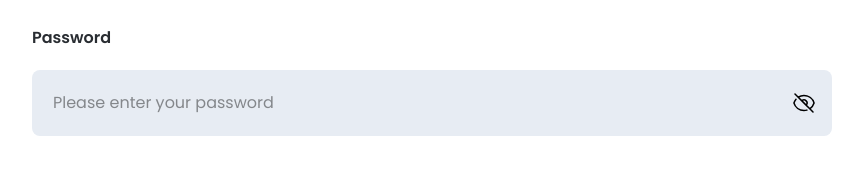
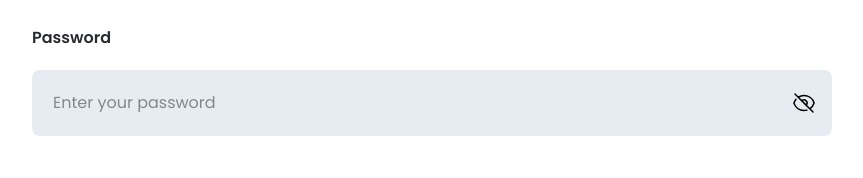
Before and after one commit to dangtienhung/reactjs_monkey-blogging, a React (Create React App) app: page /sign-in in a window 1280 px wide. Shown: the part 400-578 px from the top of the page, without its empty margins (208-1071 px from the left). Built offline with nearby package versions, Linux system fonts and the light colour scheme; no server answers.

Commit message:
tối ưu chức năng toggle password

```diff
--- /dev/null
+++ b/src/components/layouts/input/InputPasswordToggle.jsx
@@ -0,0 +1,28 @@
+import React, { useState } from 'react';
+import { IconEyeClose, IconEyeOpen } from '../../icons';
+import Input from './Input';
+
+const InputPasswordToggle = ({ control }) => {
+  const [togglePassword, setTogglePassword] = useState(false);
+  if (!control) return null;
+  return (
+    <>
+      <Input
+        type={togglePassword ? 'text' : 'password'}
+        id="password"
+        className="input"
+        name="password"
+        control={control}
+        placeholder="Enter your password"
+      >
+        {!togglePassword ? (
+          <IconEyeClose onClick={() => setTogglePassword(!togglePassword)} />
+        ) : (
+          <IconEyeOpen onClick={() => setTogglePassword(!togglePassword)} />
+        )}
+      </Input>
+    </>
+  );
+};
+
+export default InputPasswordToggle;
--- a/src/components/layouts/input/index.js
+++ b/src/components/layouts/input/index.js
@@ -1,3 +1,4 @@
 import Input from './Input';
+import InputPasswordToggle from './InputPasswordToggle';
 
-export default Input;
+export { Input, InputPasswordToggle };
--- a/src/components/pages/SignInPage.js
+++ b/src/components/pages/SignInPage.js
@@ -1,6 +1,6 @@
-import React, { useEffect, useState } from 'react';
+import React, { useEffect } from 'react';
 import { useAuth } from '../../contexts/auth-context';
-import { Link, NavLink, useNavigate } from 'react-router-dom';
+import { NavLink, useNavigate } from 'react-router-dom';
 import AuthenPage from './AuthenPage';
 import { useForm } from 'react-hook-form';
 import Field from '../field/Field';
@@ -10,11 +10,9 @@ import Button from '../button/Button';
 import { yupResolver } from '@hookform/resolvers/yup';
 import * as yup from 'yup';
 import { toast } from 'react-toastify';
-import { IconEyeClose, IconEyeOpen } from '../icons';
 import { signInWithEmailAndPassword } from 'firebase/auth';
 import { auth } from '../../firebase/firebase-config';
-import { values } from 'lodash';
-import { async } from '@firebase/util';
+import { InputPasswordToggle } from '../layouts/input';
 
 const schema = yup.object({
   email: yup
@@ -28,7 +26,6 @@ const schema = yup.object({
 });
 
 const SignInPage = () => {
-   const [togglePassword, setTogglePassword] = useState(false);
   const {
     handleSubmit,
     control,
@@ -77,23 +74,7 @@ const SignInPage = () => {
         </Field>
         <Field>
           <Label htmlFor="password">Password</Label>
-               <Input
-                  placeholder="Please enter your password"
-                  name="password"
-                  type={togglePassword ? 'text' : 'password'}
-                  id="password"
-                  control={control}
-               >
-                  {!togglePassword ? (
-                     <IconEyeClose
-                        onClick={() => setTogglePassword(!togglePassword)}
-                     />
-                  ) : (
-                     <IconEyeOpen
-                        onClick={() => setTogglePassword(!togglePassword)}
-                     />
-                  )}
-               </Input>
+          <InputPasswordToggle control={control} />
         </Field>
         <div className="have-account">
           You haven't an account?{' '}
--- a/src/components/pages/SignUpPage.js
+++ b/src/components/pages/SignUpPage.js
@@ -1,9 +1,8 @@
-import React, { useEffect, useState } from 'react';
+import React, { useEffect } from 'react';
 import styled from 'styled-components';
 import Label from '../layouts/label/Label';
 import { useForm } from 'react-hook-form';
 import Input from '../layouts/input/Input';
-import { IconEyeClose, IconEyeOpen } from '../icons';
 import Field from '../field/Field';
 import Button from '../button/Button';
 import { yupResolver } from '@hookform/resolvers/yup';
@@ -11,9 +10,10 @@ import * as yup from 'yup';
 import { toast } from 'react-toastify';
 import { createUserWithEmailAndPassword, updateProfile } from 'firebase/auth';
 import { auth, db } from '../../firebase/firebase-config';
-import { Link, NavLink, Navigate, useNavigate } from 'react-router-dom';
+import { NavLink, useNavigate } from 'react-router-dom';
 import { addDoc, collection } from 'firebase/firestore';
 import AuthenPage from './AuthenPage';
+import { InputPasswordToggle } from '../layouts/input';
 
 const SignUpPageStyles = styled.div`
   /* background-color: ${(props) => props.theme.primary}; */
@@ -53,13 +53,10 @@ const SignUpPage = () => {
   const {
     control,
     handleSubmit,
-      formState: { errors, isValid, isSubmitting },
-      watch,
-      reset,
+    formState: { errors, isSubmitting },
   } = useForm({
     resolver: yupResolver(schema),
   });
-   const [togglePassword, setTogglePassword] = useState(false);
   const handleSignUP = async (values) => {
     // return new Promise((resolve) => {
     //    setTimeout(() => {
@@ -135,28 +132,10 @@ const SignUpPage = () => {
           <Label htmlFor="password" className="label">
             Password
           </Label>
-               <Input
-                  type={togglePassword ? 'text' : 'password'}
-                  id="password"
-                  className="input"
-                  name="password"
-                  control={control}
-                  placeholder="Enter your password"
-               >
-                  {!togglePassword ? (
-                     <IconEyeClose
-                        onClick={() => setTogglePassword(!togglePassword)}
-                     />
-                  ) : (
-                     <IconEyeOpen
-                        onClick={() => setTogglePassword(!togglePassword)}
-                     />
-                  )}
-               </Input>
+          <InputPasswordToggle control={control} />
         </Field>
         <div className="have-account">
-               You already have an account?{' '}
-               <NavLink to="/sign-in">Sign In</NavLink>
+          You already have an account? <NavLink to="/sign-in">Sign In</NavLink>
         </div>
         <Button
           type="submit"
```
Lines whose indentation alone changed are shown as unchanged.
